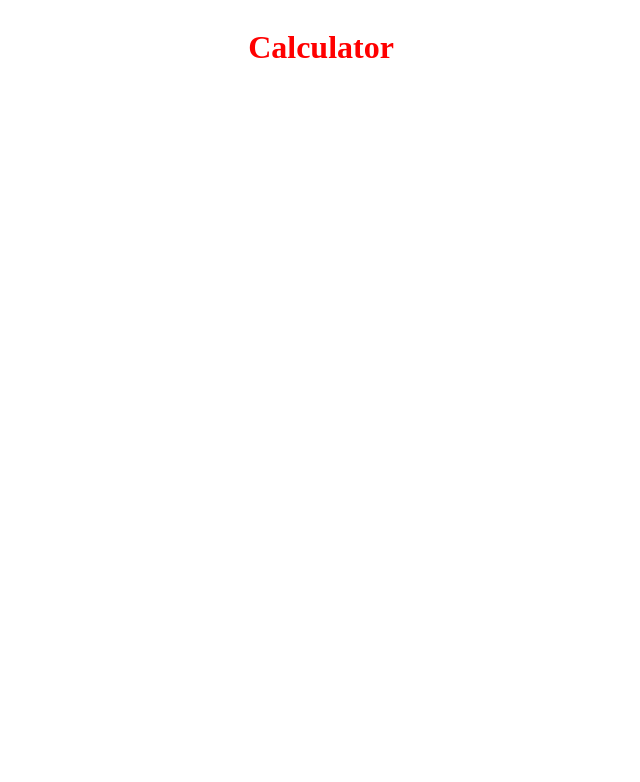
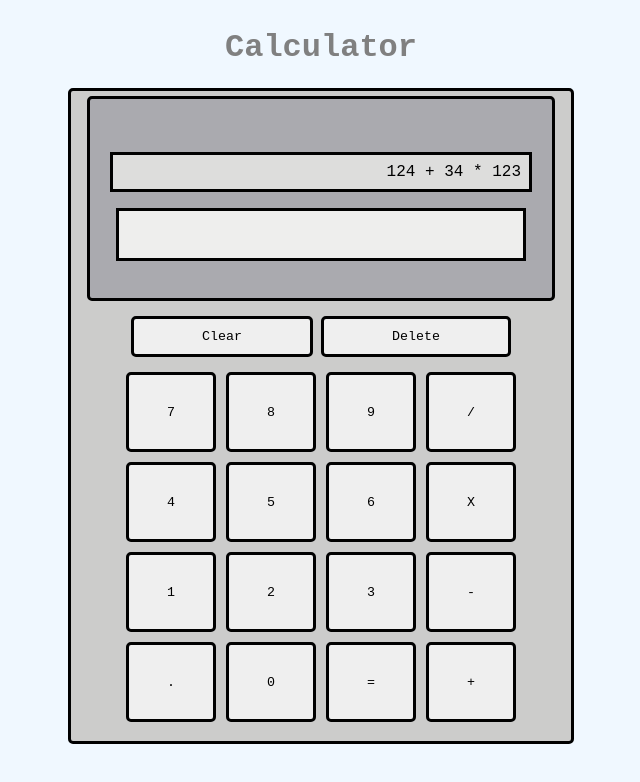
Before and after one commit to NewtDevelopment/calculator, a plain HTML site: page index.html in a window 1280 px wide. Shown: the whole page, without its empty margins (319-959 px from the left). Drawn offline with Linux system fonts and the light colour scheme.

Commit message:
Add basic html objects and some basic styling

```diff
--- a/index.html
+++ b/index.html
@@ -6,10 +6,51 @@
     <meta name="viewport" content="width=device-width, initial-scale=1.0">
     <link rel="stylesheet" href="style.css">
     <script src="javascript.js" defer></script>
-    <title>Document</title>
+    <title>Calculator</title>
 </head>
-<body class = page>
+<body>
     <h1>Calculator</h1>
+    <div class="page">
+
+
+        <div class="output-field">
+            <p id="p-display-top">124 + 34 * 123</p>
+            <input id="in-display-bottom" type="text">
+        </div>
+        <div class="all-btn">
+            <div class="row-1">
+                <button id="btn-clear">Clear</button>
+                <button id="btn-delete">Delete</button>
+            </div>
+            <div class="row-2">
+                <button id="btn-7" class="btn-sqr">7</button>
+                <button id="btn-8" class="btn-sqr">8</button>
+                <button id="btn-9" class="btn-sqr">9</button>
+                <button id="btn-divide" class="btn-sqr">/</button>
+            </div>
+            <div class="row-3">
+                <button id="btn-4" class="btn-sqr">4</button>
+                <button id="btn-5" class="btn-sqr">5</button>
+                <button id="btn-6" class="btn-sqr">6</button>
+                <button id="btn-multipy" class="btn-sqr">X</button>
+            </div>
+
+            <div class="row-4">
+                <button id="btn-1" class="btn-sqr">1</button>
+                <button id="btn-2" class="btn-sqr">2</button>
+                <button id="btn-3" class="btn-sqr">3</button>
+                <button id="btn-minus" class="btn-sqr">-</button>
+            </div>
+
+            <div class="row-5">
+                <button id="btn-point" class="btn-sqr">.</button>
+                <button id="btn-0" class="btn-sqr">0</button>
+                <button id="btn-equals" class="btn-sqr">=</button>
+                <button id="btn-plus" class="btn-sqr">+</button>
+            </div>
+        </div>
+    </div>
+
 
 </body>
 </html>
--- a/style.css
+++ b/style.css
@@ -1,5 +1,35 @@
+colors{
+    color:#eeeeed;
+    color:#dddddc;
+    color:#cccccb;
+    color:#bbbbba;
+    color:#aaaaaf;
+}
 h1{
-    color:red;
+    color:grey;
+}
+body{
+    background-color:aliceblue;
+    display:flex;
+    flex-direction: column;
+    justify-content: center;
+    align-items: center;
+    font-family: 'Courier New', Courier, monospace;
+
+
+}
+button{
+    flex-grow:1;
+    padding:0px;
+    text-align: center;
+    font-family: 'Courier New', Courier, monospace;
+    border: solid black;
+    border-radius:5px;
+}
+.btn-sqr{
+    min-width:80px;
+    min-height:80px;
+    margin :5px;
 }
 
 .page{
@@ -7,4 +37,80 @@ h1{
     flex-direction:column;
     justify-content: center;
     align-items: center;
+    width: 500px;
+    height:650px;
+    background-color:#cccccb ;
+    border-radius: 5px;
+    border: solid black;
+
+
 }
+/* output field */
+.output-field{
+    display:flex;
+    flex-direction: column;
+    justify-content: center;
+    align-items: center;
+    flex-grow: 1;
+    margin:5px;
+    padding:10px 40px;
+    background-color: #aaaaaf;
+    padding:20px;
+    border:solid black;
+    border-radius: 5px;
+}
+#p-display-top{
+    background-color: #dddddc;
+    border: solid black;
+    padding:8px;
+    width:400px;
+    text-align:right;
+
+}
+#in-display-bottom{
+    background-color: #eeeeed;
+    text-align: right;
+    border: solid black;
+    width:400px;
+    font-size: 40px;
+}
+
+.all-btn{
+    display: flex;
+    flex-direction: column;
+    height:400px;
+    width:400px;
+    flex-grow: 1;
+}
+
+/* row 1 */
+
+.row-1{
+    display: flex;
+    margin:0px;
+    padding:10px;
+}
+#btn-clear{
+    padding:10px;
+    margin-right:8px;
+}
+#btn-delete{
+    padding: 10px;
+    margin:0px;
+}
+.row-2{
+    display: flex;
+
+}
+.row-3{
+    display: flex;
+
+}
+.row-4{
+    display: flex;
+
+}
+.row-5{
+    display: flex;
+
+}
```
